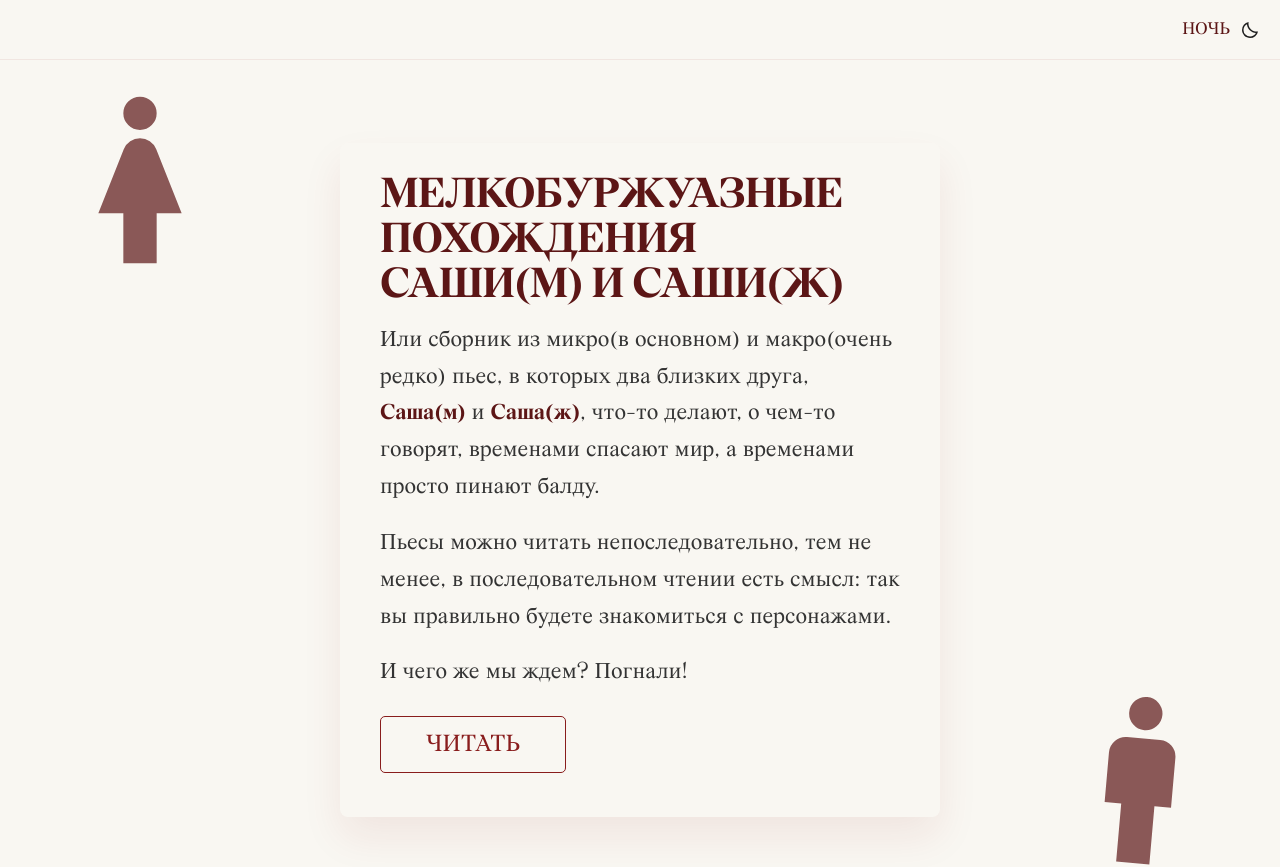
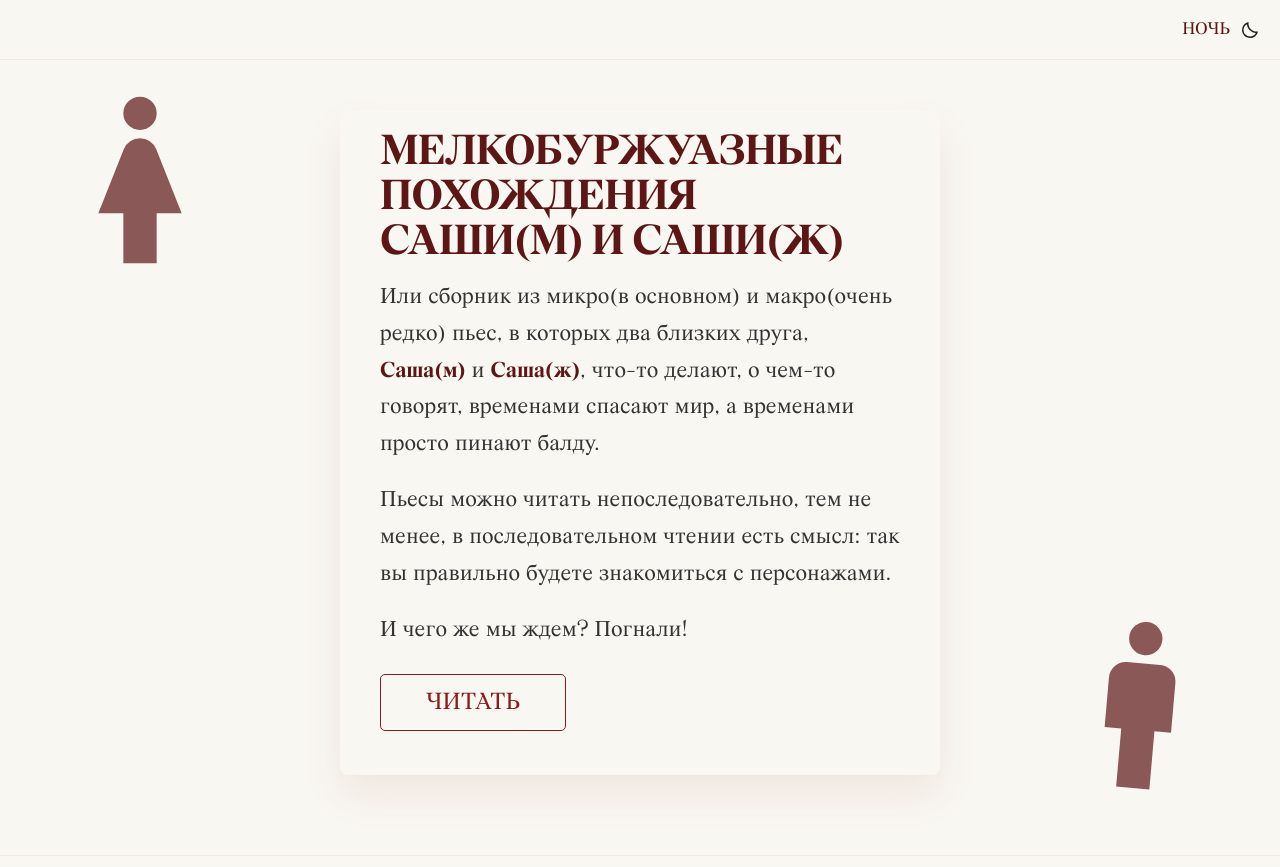
Before and after one commit to masha-masha/sasha-m-and-sasha-w, a React (Vite) app: page / in a window 1280 px wide. Shown: the top 867 px of the page. Built offline with nearby package versions, Linux system fonts and the light colour scheme.

Commit message:
remove height 100vh for home-page

```diff
--- a/src/components/HomePage/HomePage.css
+++ b/src/components/HomePage/HomePage.css
@@ -3,18 +3,17 @@
     gap: 20px;
     align-items: center;
     justify-content: space-around;
-    height: 100vh;
     background-color: var(--bg-color);
 }
 
 .home-content {
     max-width: 600px;
-    padding: 30px 40px 60px 40px;
+    padding: 20px 40px 60px 40px;
     border-radius: 8px;
     background-color: var(--card-bg);
     box-shadow: 0 20px 40px var(--shadow-color);
-    margin-top: 100px;
-    margin-bottom: 100px;
+    margin-top: 30px;
+    margin-bottom: 30px;
 }
 
 
@@ -92,7 +91,6 @@
 @media (max-width: 768px) {
     .home-page {
         height: auto;
-        min-height: 100vh;
         padding: 20px 20px;
     }
 
```
